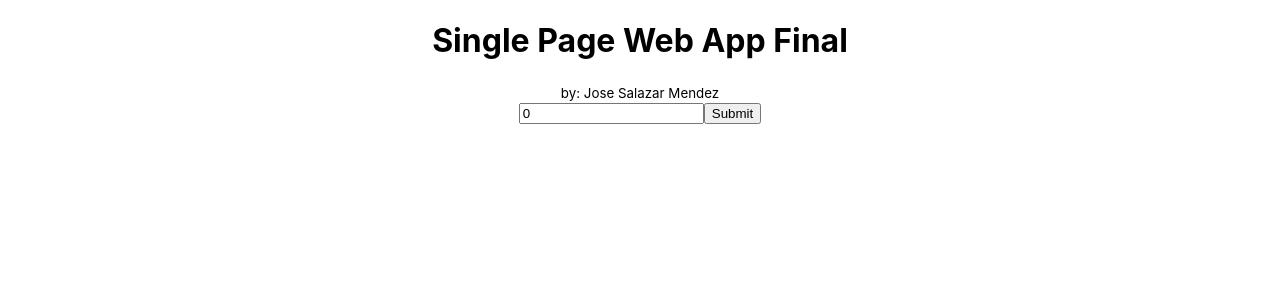
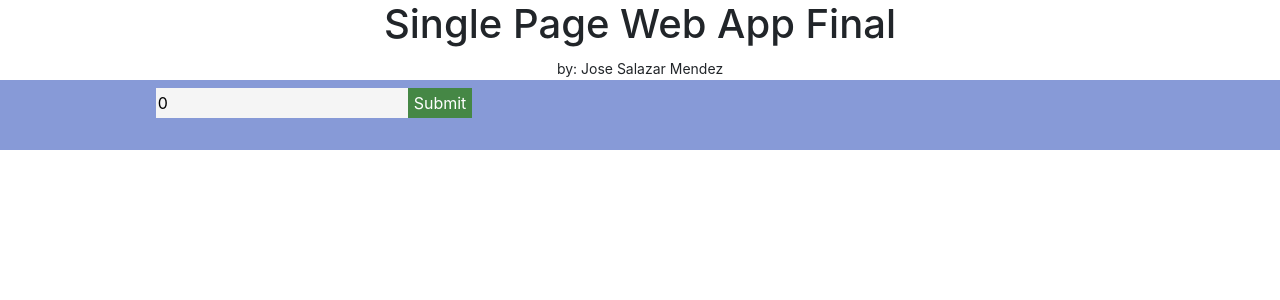
Before and after one commit to jsm-txt/ACS-3330-Final-Jose-SM, a React (Create React App) app: page / in a window 1280 px wide. Shown: the top 300 px of the page. Built offline with nearby package versions, Linux system fonts and the light colour scheme.

Commit message:
diplay films along with the character

```diff
--- a/public/index.html
+++ b/public/index.html
@@ -9,6 +9,10 @@
       name="description"
       content="Web site created using create-react-app"
     />
+    <!-- Required meta tags -->
+    <!-- Bootstrap CSS -->
+    <link href="https://cdn.jsdelivr.net/npm/bootstrap@5.1.2/dist/css/bootstrap.min.css" rel="stylesheet" integrity="sha384-uWxY/CJNBR+1zjPWmfnSnVxwRheevXITnMqoEIeG1LJrdI0GlVs/9cVSyPYXdcSF" crossorigin="anonymous">
+
     <link rel="apple-touch-icon" href="%PUBLIC_URL%/logo192.png" />
     <!--
       manifest.json provides metadata used when your web app is installed on a
@@ -38,6 +42,6 @@
 
       To begin the development, run `npm start` or `yarn start`.
       To create a production bundle, use `npm run build` or `yarn build`.
-    -->
+    --><script src="https://cdn.jsdelivr.net/npm/bootstrap@5.1.2/dist/js/bootstrap.bundle.min.js" integrity="sha384-kQtW33rZJAHjgefvhyyzcGF3C5TFyBQBA13V1RKPf4uH+bwyzQxZ6CmMZHmNBEfJ" crossorigin="anonymous"></script>
   </body>
 </html>
--- a/src/App.css
+++ b/src/App.css
@@ -1,7 +1,9 @@
 .App {
   text-align: center;
 }
-
+#body{
+  background-color: wheat;
+}
 .App-logo {
   height: 40vmin;
   pointer-events: none;
--- a/src/CharacterDisplay.js
+++ b/src/CharacterDisplay.js
@@ -1,11 +1,15 @@
+import './StarWars.css'
 function CharachterDisplay(props){
   // const example = [{name:"omg"},{name:"lol"}]
   const list = props
   const display = [ ]
+  const films = [<div> Films: </div>]
   console.log(list)
   // for(let x in list){
   //   display += list[x].name + " "
   // }
+
+
 
   for (let x in list) {
     display.push(<div><header>{list[x].name}</header>
@@ -15,10 +19,18 @@ function CharachterDisplay(props){
       <small>Eye Color:{list[x].eye_color}</small><br></br>
       <small>Homeworld:{list[x].world}</small><br></br>
     </div>)
+    for (let y in list[x].values ){
+      films.push(
+      <small> {list[x].values[y].title}, </small>
+      )
+    }
+
   }
   return (
-    <div>
+    <div class = "col-6">
+      <h4>Save List</h4>
       {display}
+      {films}
     </div>
   )
 }
--- /dev/null
+++ b/src/StarWars.css
@@ -0,0 +1,32 @@
+.starwars-container{
+
+  background: rgb(135, 154, 215);
+
+  border-color: black;
+
+}
+
+.button{
+  background-color: rgb(69, 135, 69);
+  color:white;
+  border: none;
+  height:30px;
+}
+
+.input{
+  background-color: whitesmoke;
+  border: none;
+  height:30px;
+}
+.save{
+  background-color: rgb(75, 142, 75);
+  color:white;
+  border: none;
+  height:30px;
+}
+.save:hover{
+  background-color: rgb(0, 75, 0);
+
+  border: none;
+  height:30px;
+}
--- a/src/StarWars.js
+++ b/src/StarWars.js
@@ -1,5 +1,6 @@
 import { useState } from 'react'
 import CharachterDisplay from './CharacterDisplay'
+import './StarWars.css';
 
 function StarWars() {
   const [characterId, setCharacterId] = useState(0)
@@ -21,7 +22,7 @@ function StarWars() {
           e.preventDefault();
           setList([data]);
         }}>
-        <button type='submit'>
+        <button className="save" type='submit'>
           Save
         </button>
       </form>
@@ -37,7 +38,7 @@ function StarWars() {
           e.preventDefault();
           setList([...list, data]);
         }}>
-        <button type='submit'>
+        <button className="save" type='submit'>
           Save
         </button>
       </form>
@@ -65,42 +66,55 @@ function StarWars() {
       const json = await res.json()
       const world = json.name
       setWorld(world);
-      console.log(world)
-      console.log(home)
+
+
+      const films  = json.films
+      // Get an array of Promises, these are the responses
+      const filmsRes = await Promise.all(json.films.map(film => fetch(film)))
+
+      // Resolve the responses to JSON
+      const filmsJSON = await Promise.all(filmsRes.map(res => res.json()))
+
+      console.log(filmsJSON)
+      // From here you have a list of JSON objects to work with
+      const values = await Promise.all(filmsJSON)
+
       setData({
         name,
         height,
         mass,
         hair_color,
         eye_color,
-        world
+        world,
+        values
       })
     }
     fetchHomeworld()
-
-
-    console.log(data)
 
   }
 
 
   return (
-    <div>
-      { list && <CharachterDisplay { ...list} /> }
+    <div className="starwars-container">
+      <div class="row">
+
+        <div class="col-6 p-2">
           <form onSubmit={e => {
             e.preventDefault();
             fetchStarWars();
           }}>
-        <input type="text" value={characterId}
+            <input className="input" type="text" value={characterId}
               onChange={e => setCharacterId(e.target.value)} />
-        <button>
+            <button className="button">
               Submit
             </button>
           </form>
           {/* {characterId} */}
-      <br></br>
+
           {loadData}
-
+        </div>
+        {list && <CharachterDisplay {...list} />}
+      </div>
     </div>
   )
 }
```
Lines whose indentation alone changed are shown as unchanged.
